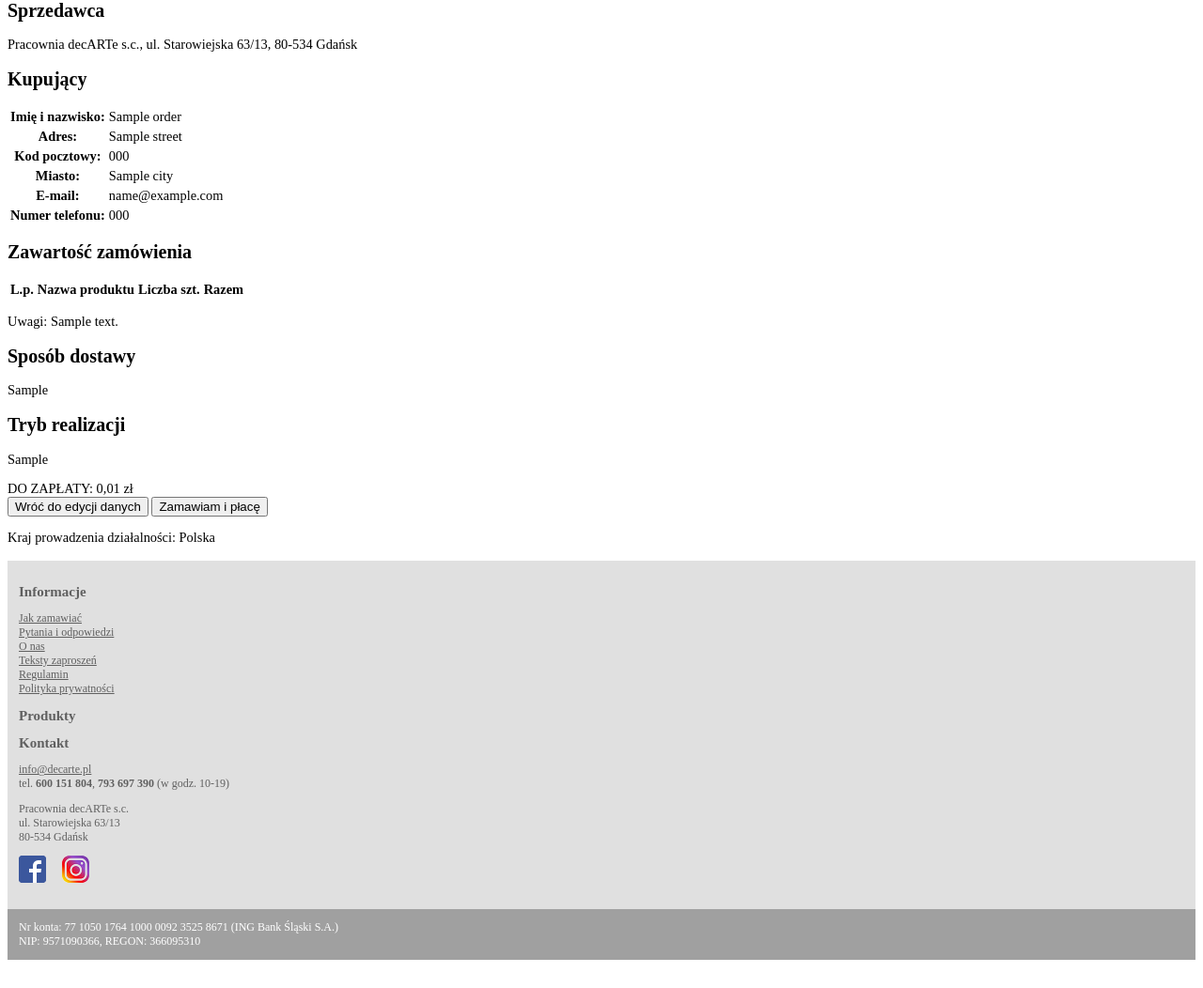
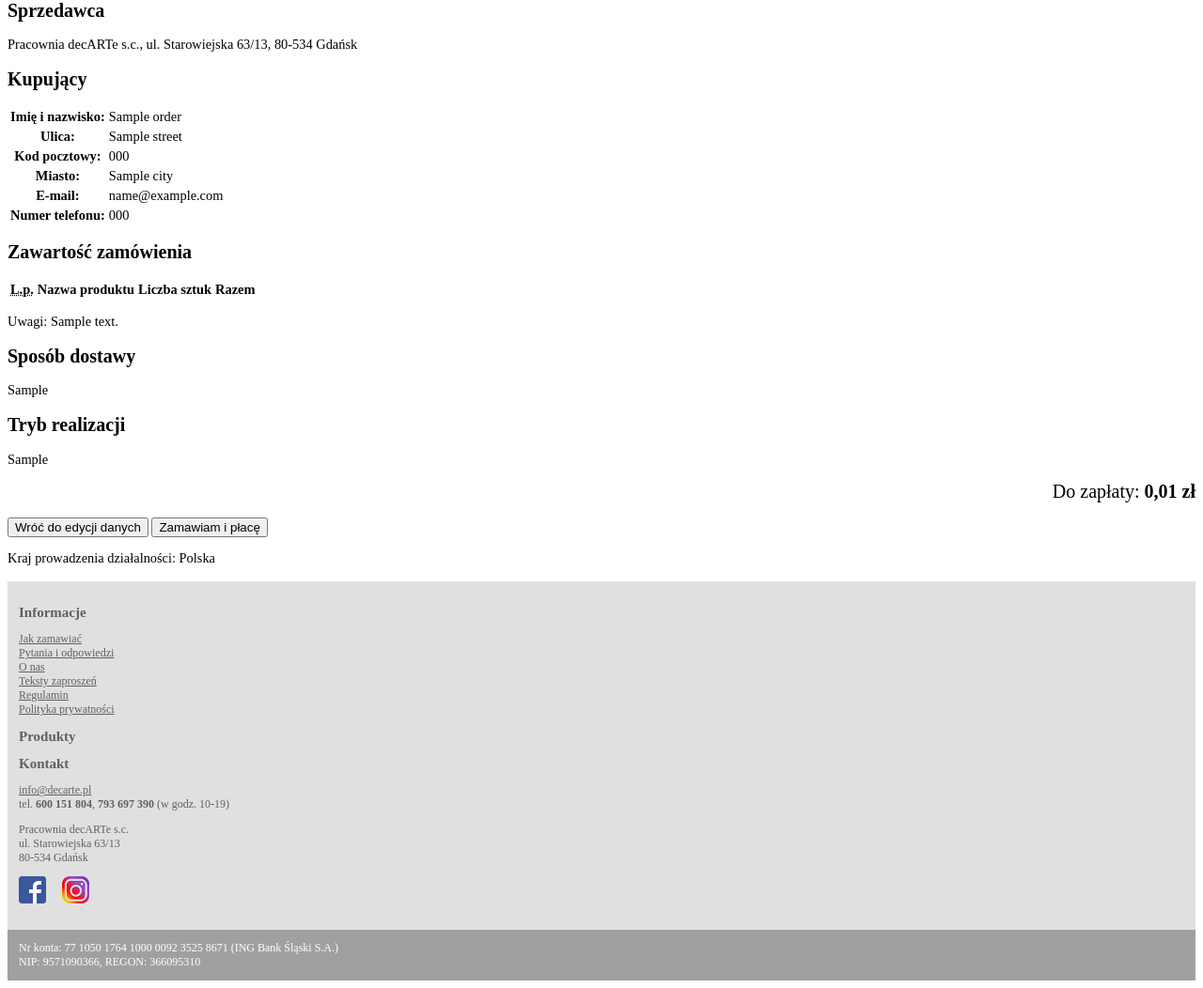
Before and after one commit to peterdevpl/decarte, a Symfony app: template src/OrderBundle/Resources/views/order/summary.html.twig in a window 1280 px wide. Shown: the part 208-1260 px from the top of the page at 94% size. Before the commit the page ends 1230 px from the top, so only its background shows below. Run offline with Twig, Linux system fonts and the light colour scheme; the template is opened without the code that fills it: most values are stand-ins (such as "Sample title", 1, 10 or a date in 2020); lists and menus that the app fills with data are empty; style sheets or scripts are compiled from the project's sources; some libraries are stand-ins or nearby versions.

Commit message:
WIP: order summary styles

```diff
--- a/src/AppBundle/Resources/scss/main.scss
+++ b/src/AppBundle/Resources/scss/main.scss
@@ -20,3 +20,5 @@
 @import "products/_products-tiles";
 
 @import "cart/_cart";
+
+@import "order/_summary";
--- /dev/null
+++ b/src/AppBundle/Resources/scss/order/_summary.scss
@@ -0,0 +1,5 @@
+#order-total-price {
+  font-size: 1.25rem;
+  margin-bottom: 1rem;
+  text-align: right;
+}
--- a/src/OrderBundle/Resources/views/order/summary.html.twig
+++ b/src/OrderBundle/Resources/views/order/summary.html.twig
@@ -10,14 +10,14 @@
 
         <h2>Kupujący</h2>
 
-        <table>
+        <table class="table table-sm">
             <tbody>
                 <tr>
                     <th>Imię i nazwisko:</th>
                     <td>{{ order.getName() }}</td>
                 </tr>
                 <tr>
-                    <th>Adres:</th>
+                    <th>Ulica:</th>
                     <td>{{ order.getStreet() }}</td>
                 </tr>
                 <tr>
@@ -41,13 +41,13 @@
 
         <h2>Zawartość zamówienia</h2>
 
-        <table>
-            <thead>
+        <table class="table table-sm">
+            <thead class="thead-light">
                 <tr>
-                    <th>L.p.</th>
-                    <th>Nazwa produktu</th>
-                    <th>Liczba szt.</th>
-                    <th>Razem</th>
+                    <th scope="col"><abbr title="Liczba porządkowa">L.p.</abbr></th>
+                    <th scope="col">Nazwa produktu</th>
+                    <th scope="col">Liczba sztuk</th>
+                    <th scope="col">Razem</th>
                 </tr>
             </thead>
             <tbody>
@@ -57,7 +57,7 @@
                 {% set url = path('shop_view_product', {'type': type.getSlugName(), 'slugName': collection.getSlugName(), 'id': item.getProduct().getId()}) %}
 
                 <tr>
-                    <td>{{ loop.index }}.</td>
+                    <th scope="row">{{ loop.index }}.</th>
                     <td><a href="{{ url }}">{{ collection.getName() }} - {{ item.getProduct().getName() }}</a></td>
                     <td>{{ item.getQuantity() }}</td>
                     <td>{{ (item.getTotalPrice() / 100)|number_format(2, ',', ' ') }} zł</td>
@@ -78,7 +78,7 @@
 
         <p>{{ order.getRealizationType() }}</p>
 
-        <div id="order_total_price">DO ZAPŁATY: {{ (order.getTotalPrice() / 100)|number_format(2, ',', ' ') }} zł</div>
+        <div id="order-total-price">Do zapłaty: <strong>{{ (order.getTotalPrice() / 100)|number_format(2, ',', ' ') }} zł</strong></div>
 
         <div class="cart_submit">
             <input type="submit" name="edit_order" value="Wróć do edycji danych">
```
